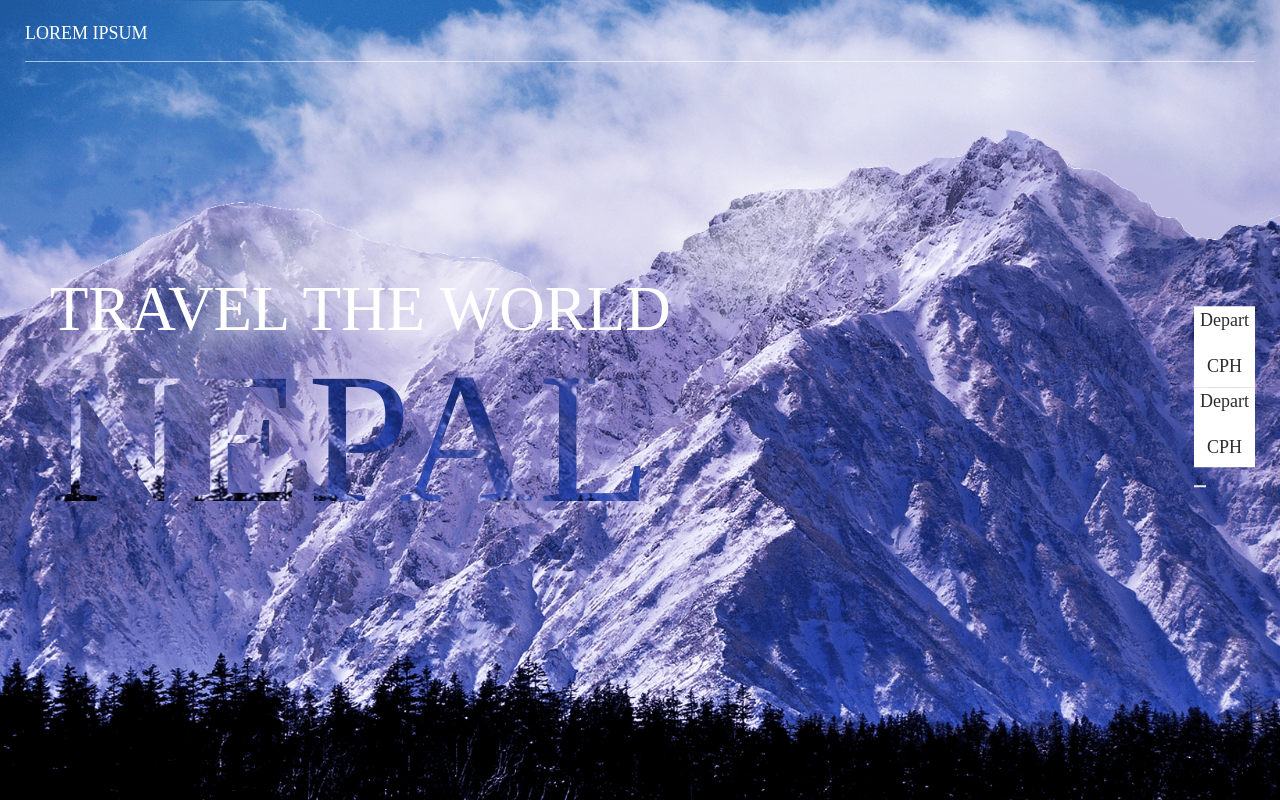
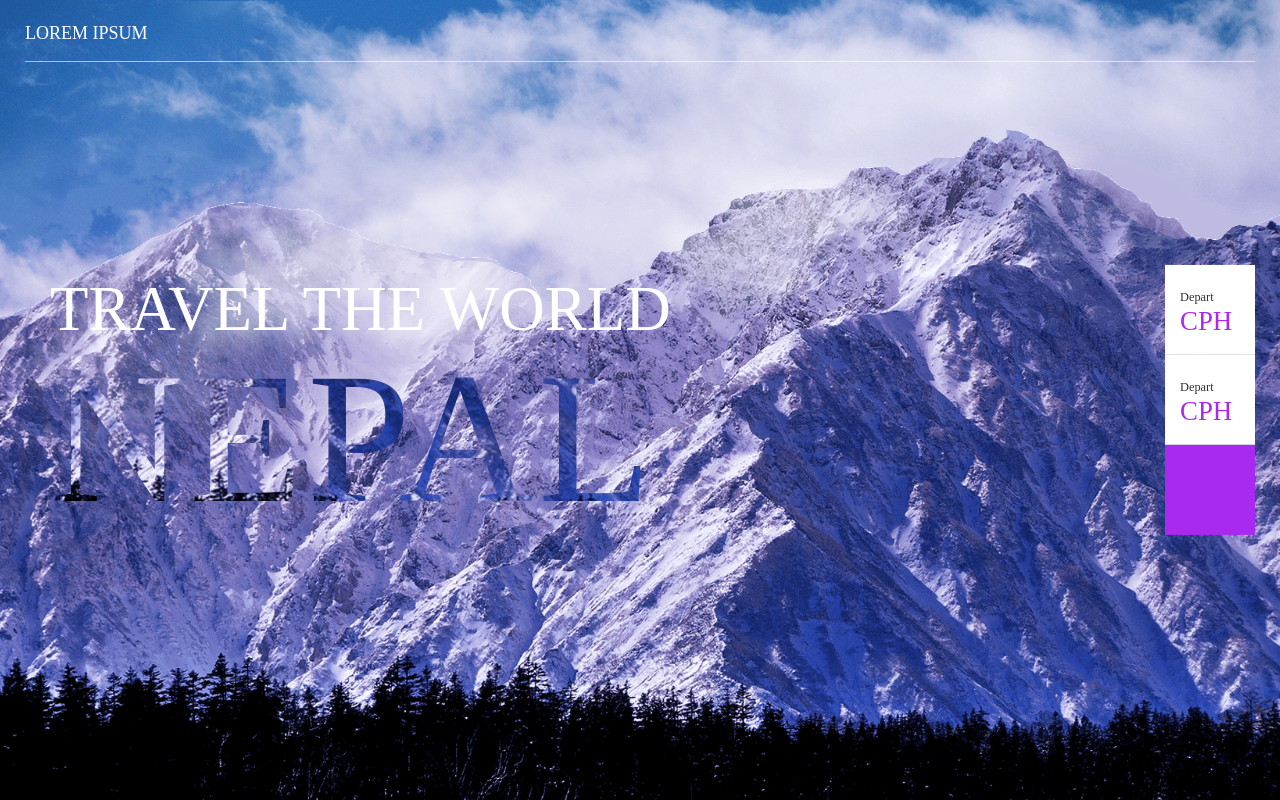
Before and after one commit to Antonranestam/elastic-donut, a website: page index.html in a window 1280 px wide. Drawn offline with Linux system fonts and the light colour scheme; a small style sheet from the web is missing.

Commit message:
Styling of filter

```diff
--- a/scss/base/_typography.scss
+++ b/scss/base/_typography.scss
@@ -54,6 +54,12 @@ hr {
   margin: 35px 0 25px;
 }
 
+.small-label {
+  @include font-size($small, 1);
+  font-family: $futura-medium;
+  color: $dark;
+}
+
 em,
 i {
 
--- a/scss/components/_filter-button.scss
+++ b/scss/components/_filter-button.scss
@@ -2,4 +2,14 @@
   background-color: $white;
   outline: 0;
   display: block;
+  padding: 17px 15px 20px;
+  text-align: left;
+  border-bottom: 1px solid $light-hr;
+  width: 100%;
+
+  h4 {
+    @include font-size($filter-text, 1);
+    margin: 0;
+    color: $purple;
+  }
 }
--- a/scss/components/_filter-search.scss
+++ b/scss/components/_filter-search.scss
@@ -0,0 +1,17 @@
+.filter__button--search {
+  background-color: $purple;
+  outline: 0;
+  display: block;
+  padding: 15px 15px 20px;
+  text-align: left;
+  height: 90px;
+  width: 100%;
+
+  &:after {
+    @include svg-bg(sprite);
+    content: '';
+    display: block;
+    width: 25px;
+    height: 25px;
+  }
+}
--- a/scss/elements/_filter.scss
+++ b/scss/elements/_filter.scss
@@ -4,4 +4,5 @@
   right: 25px;
   top: 50%;
   z-index: 1;
+  width: 90px;
 }
--- a/scss/utils/_variables.scss
+++ b/scss/utils/_variables.scss
@@ -15,6 +15,8 @@ $base-color: #2e2b2f;
 $base-hr: #dbdbdb;
 $light-hr: #dce2e4;
 $white: #fff;
+$dark: #303030;
+$purple: #a82af0;
 
 $primary: #a82af0;
 
@@ -36,3 +38,4 @@ $heading-three: 3.2;
 $heading-four: 1.8;
 $paragraph: 1.8;
 $small: 1.2;
+$filter-text: 2.6;
```
Also changed, not shown: dist/css/main.css.
